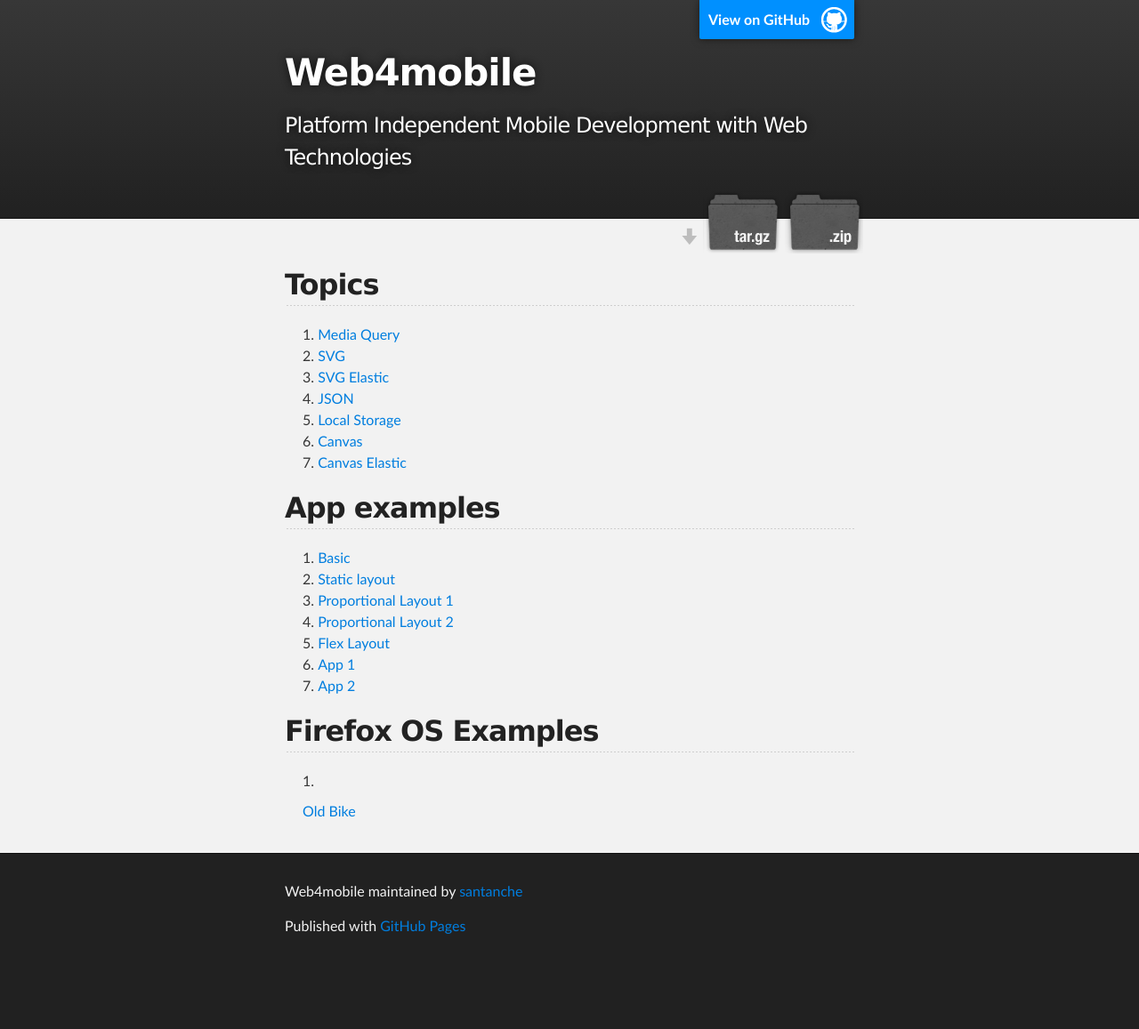
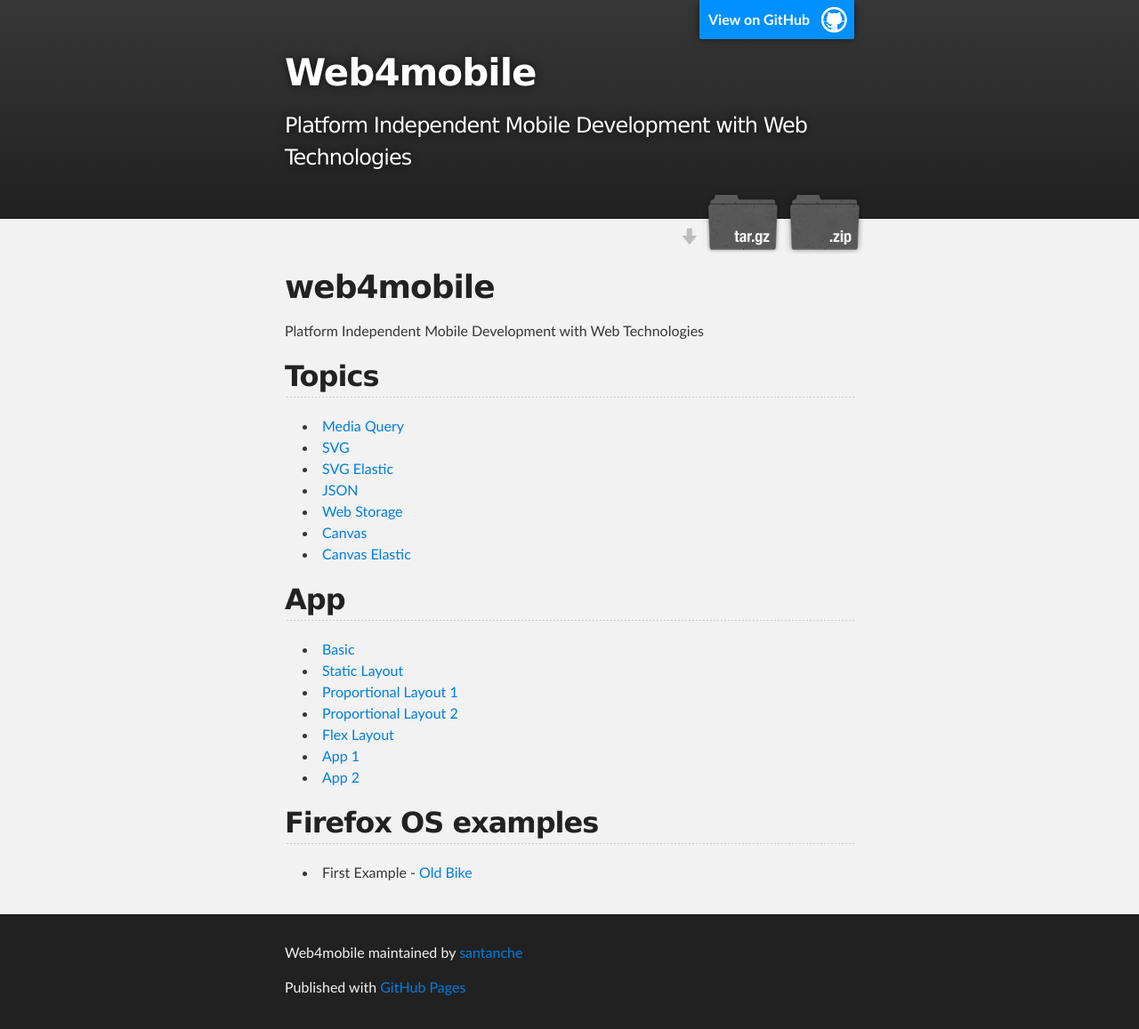
Before and after one commit to santanche/web4mobile, a Jekyll site: the page index.html, which Jekyll copies as it is, in a window 1280 px wide. Shown: the whole page at 89% size. Built offline with Jekyll 4.4.1, drawn with Linux system fonts in a browser that asks for light colours; nearby versions of some CDN libraries; before the commit the page ends 1088 px from its top, so only the background shows below that.

Commit message:
Create gh-pages branch via GitHub

```diff
--- a/index.html
+++ b/index.html
@@ -1,7 +1,92 @@
----
-layout: home
-description: "Web4mobile : Platform Independent Mobile Development with Web Technologies"
----
+<!DOCTYPE html>
+<html>
 
-{% capture welcome_content %}{% include home.md %}{% endcapture %}
-{{ welcome_content|markdownify }}
+  <head>
+    <meta charset='utf-8' />
+    <meta http-equiv="X-UA-Compatible" content="chrome=1" />
+    <meta name="description" content="Web4mobile : Platform Independent Mobile Development with Web Technologies" />
+
+    <link rel="stylesheet" type="text/css" media="screen" href="stylesheets/stylesheet.css">
+
+    <title>Web4mobile</title>
+  </head>
+
+  <body>
+
+    <!-- HEADER -->
+    <div id="header_wrap" class="outer">
+        <header class="inner">
+          <a id="forkme_banner" href="https://github.com/santanche/web4mobile">View on GitHub</a>
+
+          <h1 id="project_title">Web4mobile</h1>
+          <h2 id="project_tagline">Platform Independent Mobile Development with Web Technologies</h2>
+
+            <section id="downloads">
+              <a class="zip_download_link" href="https://github.com/santanche/web4mobile/zipball/master">Download this project as a .zip file</a>
+              <a class="tar_download_link" href="https://github.com/santanche/web4mobile/tarball/master">Download this project as a tar.gz file</a>
+            </section>
+        </header>
+    </div>
+
+    <!-- MAIN CONTENT -->
+    <div id="main_content_wrap" class="outer">
+      <section id="main_content" class="inner">
+        <h1>
+<a name="web4mobile" class="anchor" href="#web4mobile"><span class="octicon octicon-link"></span></a>web4mobile</h1>
+
+<p>Platform Independent Mobile Development with Web Technologies</p>
+
+<h2>
+<a name="topics" class="anchor" href="#topics"><span class="octicon octicon-link"></span></a>Topics</h2>
+
+<ul>
+<li><a href="web/topics/11-media-query/page.html">Media Query</a></li>
+<li><a href="web/topics/12-svg/svg-inline.html">SVG</a></li>
+<li><a href="web/topics/13-svg-elastic/svg-elastic.html">SVG Elastic</a></li>
+<li><a href="web/topics/21-json/s01-objects.html">JSON</a></li>
+<li><a href="web/topics/22-web-storage/web-storage-basic.html">Web Storage</a></li>
+<li><a href="web/topics/23-canvas/canvas.html">Canvas</a></li>
+<li><a href="web/topics/24-canvas-elastic/canvas-elastic.html">Canvas Elastic</a></li>
+</ul><h2>
+<a name="app" class="anchor" href="#app"><span class="octicon octicon-link"></span></a>App</h2>
+
+<ul>
+<li><a href="web/app/01-basic/basic.html">Basic</a></li>
+<li><a href="web/app/02-static-layout/static-layout.html">Static Layout</a></li>
+<li><a href="web/app/03-proportional-layout/proportional-layout.html">Proportional Layout 1</a></li>
+<li><a href="web/app/04-proportional-layout-2/proportional-layout.html">Proportional Layout 2</a></li>
+<li><a href="web/app/05-flex-layout/proportional-layout.html">Flex Layout</a></li>
+<li><a href="web/app/51-app-01/app-01-galeria.html">App 1</a></li>
+<li><a href="web/app/52-app-02/app-01-galeria.html">App 2</a></li>
+</ul><h2>
+<a name="firefox-os-examples" class="anchor" href="#firefox-os-examples"><span class="octicon octicon-link"></span></a>Firefox OS examples</h2>
+
+<ul>
+<li>First Example - <a href="web/app/61-firefox-os/61-firefox-os/old-bike.html">Old Bike</a>
+</li>
+</ul>
+      </section>
+    </div>
+
+    <!-- FOOTER  -->
+    <div id="footer_wrap" class="outer">
+      <footer class="inner">
+        <p class="copyright">Web4mobile maintained by <a href="https://github.com/santanche">santanche</a></p>
+        <p>Published with <a href="http://pages.github.com">GitHub Pages</a></p>
+      </footer>
+    </div>
+
+              <script type="text/javascript">
+            var gaJsHost = (("https:" == document.location.protocol) ? "https://ssl." : "http://www.");
+            document.write(unescape("%3Cscript src='" + gaJsHost + "google-analytics.com/ga.js' type='text/javascript'%3E%3C/script%3E"));
+          </script>
+          <script type="text/javascript">
+            try {
+              var pageTracker = _gat._getTracker("UA-8348928-7");
+            pageTracker._trackPageview();
+            } catch(err) {}
+          </script>
+
+
+  </body>
+</html>
```
